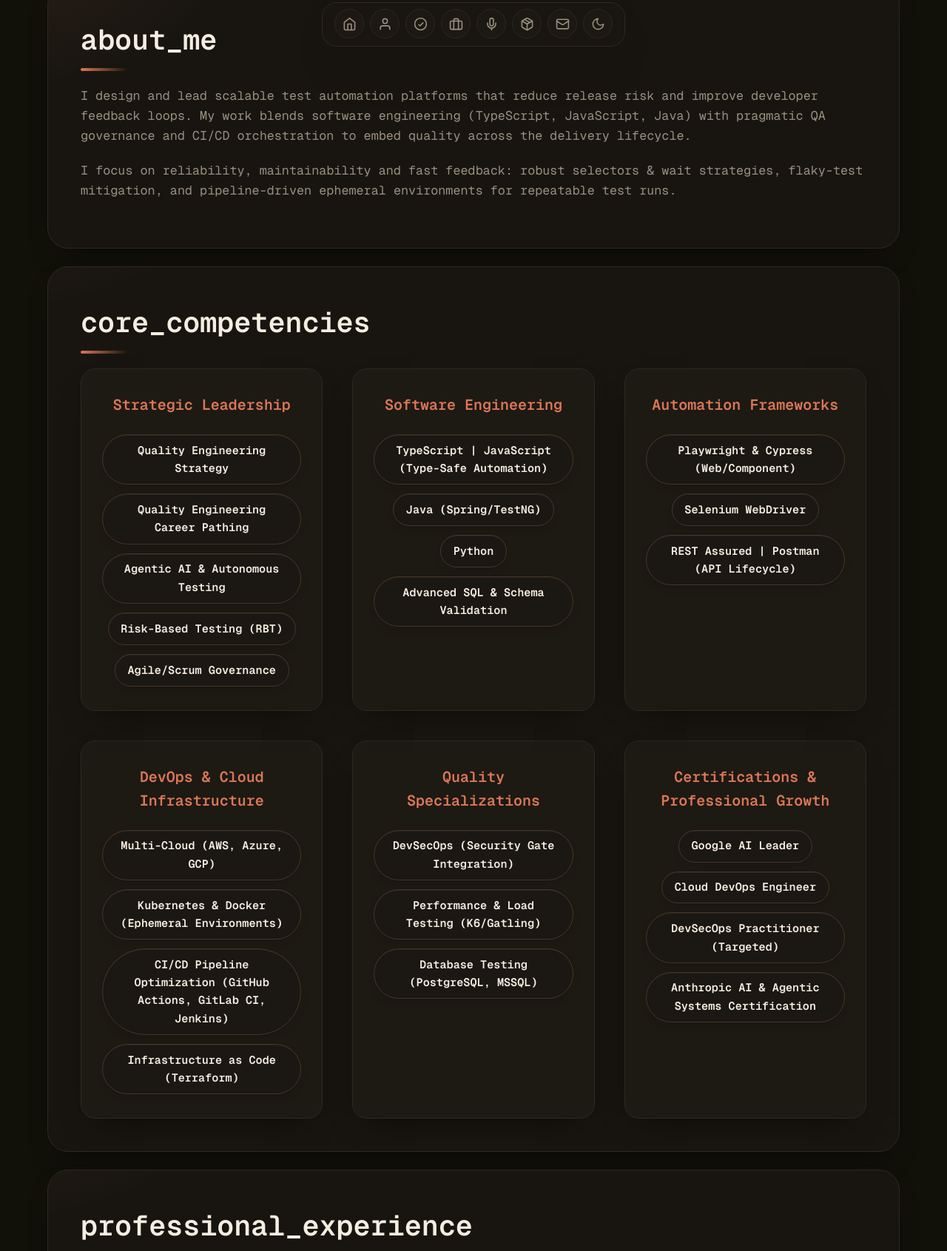
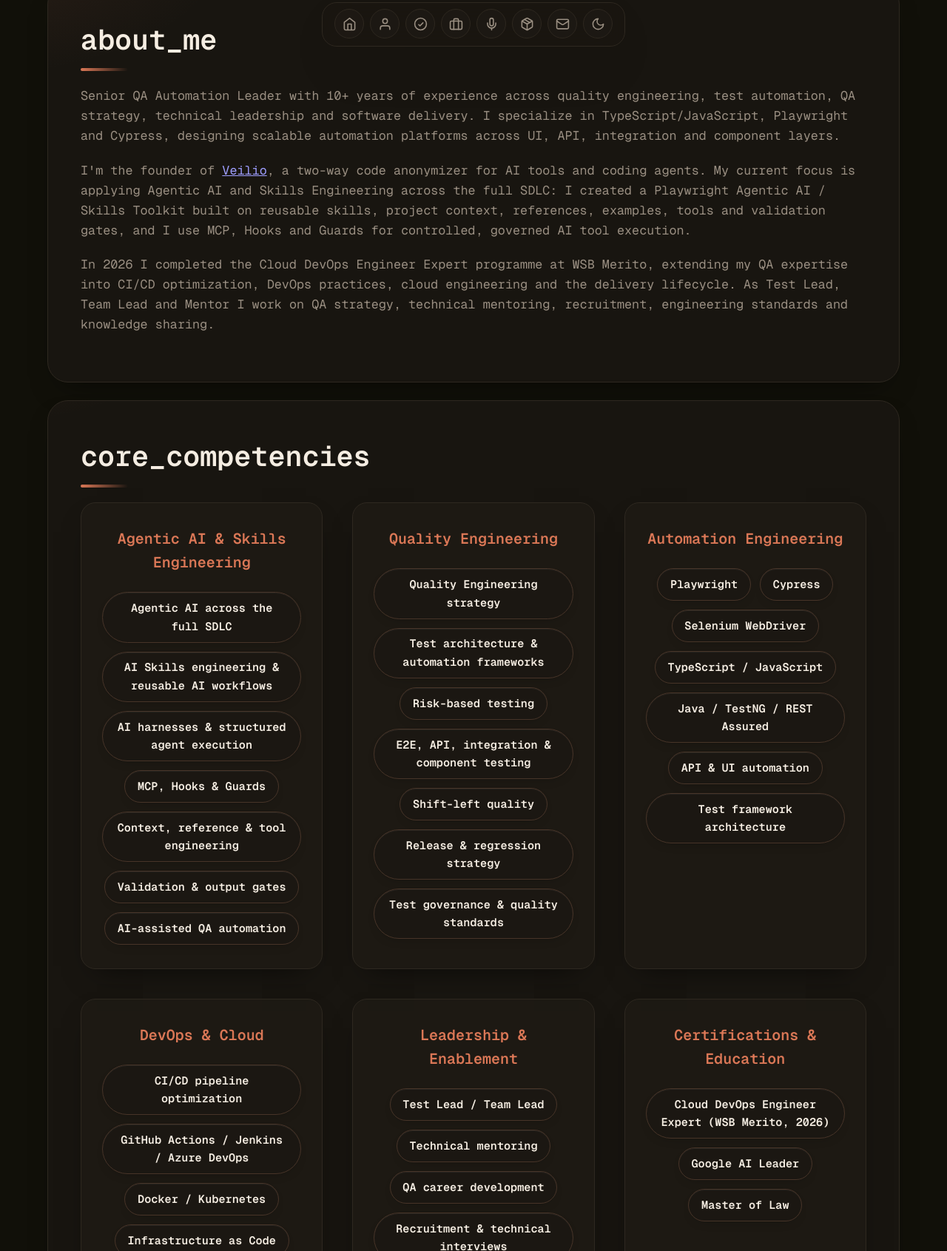
Before and after one commit to DlgSHi/dlgshi.github.io, a plain HTML site: page index.html in a window 1280 px wide. Shown: the part 721-2412 px from the top of the page at 74% size. Drawn offline with nearby package versions, Linux system fonts and the light colour scheme.

Commit message:
feat: Add Veilio founder role and refresh content from 2026 CV
- Header: Founder of Veilio, updated tagline and intro
- About and core competencies rewritten from the 2026 CV
- Xebia experience updated to the CV wording
- Veilio project card in the projects section

Co-Authored-By: Claude Opus 5.5 <noreply@anthropic.com>

```diff
--- a/index.html
+++ b/index.html
@@ -23,14 +23,12 @@
                     <h1>Igor Dlugosh</h1>
                 </div>
                 <div class="hero-text">
-                    <p class="hero-subtitle">Senior Automation QA Leader • Playwright & Cypress Mentor and Expert</p>
-                    <p class="hero-tagline">Google AI Leader • CI/CD Orchestrator • DevSecOps Fundamentals & Cloud Engineering (WSB Merito)</p>
+                    <p class="hero-subtitle">Founder of <a href="https://veilio.dev" target="_blank" rel="noopener">Veilio</a> • Senior Automation QA Leader • Playwright & Cypress Mentor and Expert</p>
+                    <p class="hero-tagline">Agentic AI &amp; Skills Engineering • DevOps &amp; CI/CD • Cloud DevOps Engineer Expert (WSB Merito, 2026) • Google AI Leader</p>
                     <p>
-                        10+ years architecting high-resilience software through scalable automation, type-safe
-                        engineering,
-                        and strategic team leadership. Currently driving the evolution of QA through DevSecOps
-                        integration
-                        and cross-functional engineering excellence.
+                        10+ years across quality engineering, test automation, QA strategy and technical leadership.
+                        Now applying Agentic AI and Skills Engineering across the full SDLC, with MCP, Hooks and Guards
+                        for controlled, governed AI tool execution.
                     </p>
                     <div class="hero-buttons">
                         <a href="#experience" class="btn primary">exec --experience</a>
@@ -46,13 +44,19 @@
             <h2>about_me</h2>
             <div class="about-content">
                 <div class="about-text">
-                    <p>I design and lead scalable test automation platforms that reduce release risk and improve
-                        developer feedback loops. My work blends software engineering (TypeScript, JavaScript, Java)
-                        with
-                        pragmatic QA governance and CI/CD orchestration to embed quality across the delivery lifecycle.
-                    </p>
-                    <p>I focus on reliability, maintainability and fast feedback: robust selectors & wait strategies,
-                        flaky-test mitigation, and pipeline-driven ephemeral environments for repeatable test runs.</p>
+                    <p>Senior QA Automation Leader with 10+ years of experience across quality engineering, test
+                        automation, QA strategy, technical leadership and software delivery. I specialize in
+                        TypeScript/JavaScript, Playwright and Cypress, designing scalable automation platforms across
+                        UI, API, integration and component layers.</p>
+                    <p>I'm the founder of <a href="https://veilio.dev" target="_blank" rel="noopener">Veilio</a>, a
+                        two-way code anonymizer for AI tools and coding agents. My current focus is applying Agentic AI
+                        and Skills Engineering across the full SDLC: I created a Playwright Agentic AI / Skills Toolkit
+                        built on reusable skills, project context, references, examples, tools and validation gates, and
+                        I use MCP, Hooks and Guards for controlled, governed AI tool execution.</p>
+                    <p>In 2026 I completed the Cloud DevOps Engineer Expert programme at WSB Merito, extending my QA
+                        expertise into CI/CD optimization, DevOps practices, cloud engineering and the delivery
+                        lifecycle. As Test Lead, Team Lead and Mentor I work on QA strategy, technical mentoring,
+                        recruitment, engineering standards and knowledge sharing.</p>
                 </div>
             </div>
         </section>
@@ -61,61 +65,76 @@
             <h2>core_competencies</h2>
             <div class="skills-grid">
                 <div class="skill-group">
-                    <h4>Strategic Leadership</h4>
+                    <h4>Agentic AI &amp; Skills Engineering</h4>
                     <div class="skill-tags">
-                        <span>Quality Engineering Strategy</span>
-                        <span>Quality Engineering Career Pathing</span>
-                        <span>Agentic AI & Autonomous Testing</span>
-                        <span>Risk-Based Testing (RBT)</span>
-                        <span>Agile/Scrum Governance</span>
+                        <span>Agentic AI across the full SDLC</span>
+                        <span>AI Skills engineering &amp; reusable AI workflows</span>
+                        <span>AI harnesses &amp; structured agent execution</span>
+                        <span>MCP, Hooks &amp; Guards</span>
+                        <span>Context, reference &amp; tool engineering</span>
+                        <span>Validation &amp; output gates</span>
+                        <span>AI-assisted QA automation</span>
                     </div>
                 </div>
 
                 <div class="skill-group">
-                    <h4>Software Engineering</h4>
+                    <h4>Quality Engineering</h4>
                     <div class="skill-tags">
-                        <span>TypeScript | JavaScript (Type-Safe Automation)</span>
-                        <span>Java (Spring/TestNG)</span>
-                        <span>Python</span>
-                        <span>Advanced SQL & Schema Validation</span>
+                        <span>Quality Engineering strategy</span>
+                        <span>Test architecture &amp; automation frameworks</span>
+                        <span>Risk-based testing</span>
+                        <span>E2E, API, integration &amp; component testing</span>
+                        <span>Shift-left quality</span>
+                        <span>Release &amp; regression strategy</span>
+                        <span>Test governance &amp; quality standards</span>
                     </div>
                 </div>
 
                 <div class="skill-group">
-                    <h4>Automation Frameworks</h4>
+                    <h4>Automation Engineering</h4>
                     <div class="skill-tags">
-                        <span>Playwright & Cypress (Web/Component)</span>
+                        <span>Playwright</span>
+                        <span>Cypress</span>
                         <span>Selenium WebDriver</span>
-                        <span>REST Assured | Postman (API Lifecycle)</span>
+                        <span>TypeScript / JavaScript</span>
+                        <span>Java / TestNG / REST Assured</span>
+                        <span>API &amp; UI automation</span>
+                        <span>Test framework architecture</span>
                     </div>
                 </div>
 
                 <div class="skill-group">
-                    <h4>DevOps & Cloud Infrastructure</h4>
+                    <h4>DevOps &amp; Cloud</h4>
                     <div class="skill-tags">
-                        <span>Multi-Cloud (AWS, Azure, GCP)</span>
-                        <span>Kubernetes & Docker (Ephemeral Environments)</span>
-                        <span>CI/CD Pipeline Optimization (GitHub Actions, GitLab CI, Jenkins)</span>
-                        <span>Infrastructure as Code (Terraform)</span>
+                        <span>CI/CD pipeline optimization</span>
+                        <span>GitHub Actions / Jenkins / Azure DevOps</span>
+                        <span>Docker / Kubernetes</span>
+                        <span>Infrastructure as Code</span>
+                        <span>AWS / Azure / GCP concepts</span>
+                        <span>DevSecOps</span>
+                        <span>Monitoring &amp; delivery feedback loops</span>
                     </div>
                 </div>
 
                 <div class="skill-group">
-                    <h4>Quality Specializations</h4>
+                    <h4>Leadership &amp; Enablement</h4>
                     <div class="skill-tags">
-                        <span>DevSecOps (Security Gate Integration)</span>
-                        <span>Performance & Load Testing (K6/Gatling)</span>
-                        <span>Database Testing (PostgreSQL, MSSQL)</span>
+                        <span>Test Lead / Team Lead</span>
+                        <span>Technical mentoring</span>
+                        <span>QA career development</span>
+                        <span>Recruitment &amp; technical interviews</span>
+                        <span>Communities of Practice</span>
+                        <span>Engineering standards &amp; knowledge sharing</span>
+                        <span>Public speaking</span>
                     </div>
                 </div>
 
                 <div class="skill-group">
-                    <h4>Certifications & Professional Growth</h4>
+                    <h4>Certifications &amp; Education</h4>
                     <div class="skill-tags">
+                        <span>Cloud DevOps Engineer Expert (WSB Merito, 2026)</span>
                         <span>Google AI Leader</span>
-                        <span>Cloud DevOps Engineer</span>
-                        <span>DevSecOps Practitioner (Targeted)</span>
-                        <span>Anthropic AI & Agentic Systems Certification</span>
+                        <span>Master of Law</span>
                     </div>
                 </div>
             </div>
@@ -131,29 +150,19 @@
                 <h4>Senior QA Automation Engineer | Test Lead | Team Lead | Mentor</h4>
                 <div class="exp-responsibilities">
                     <div class="resp-item">
-                        <strong>Strategic QA Governance & Strategy:</strong> Architecting enterprise-level testing
-                        roadmaps and master test plans; driving release excellence through data-driven sprint analytics,
-                        executive-level stakeholder reporting, and cross-functional quality governance.
+                        <strong>Quality Engineering &amp; Strategy:</strong> Design and evolve QA strategies, test approaches and automation architecture across software delivery teams. Establish quality practices spanning requirements, implementation, automated testing, release validation and production feedback. Work across frontend, backend, API, integration and component testing.
                     </div>
                     <div class="resp-item">
-                        <strong>Full-Stack Automation Architecture:</strong> Designing scalable, type-safe E2E (FE, BE,
-                        Integration) and component testing frameworks using TypeScript/JavaScript; orchestrating unified
-                        quality coverage across Front-End and Back-End ecosystems using Playwright and Cypress.
+                        <strong>Automation Engineering:</strong> Design and maintain scalable, type-safe automation frameworks using TypeScript, JavaScript, Playwright and Cypress. Develop E2E, API, integration and component automation. Improve framework maintainability, reliability and feedback cycles. Integrate automated testing into CI/CD pipelines and development workflows.
                     </div>
                     <div class="resp-item">
-                        <strong>DevOps & Continuous Delivery:</strong> Optimizing CI/CD integration via GitHub Actions
-                        and Jenkins to enable seamless automated release gates, reducing deployment lead times and
-                        enhancing pipeline reliability.
+                        <strong>AI-Driven Quality Engineering:</strong> Apply Agentic AI and Skills Engineering to QA and software engineering workflows. Develop reusable AI skills and structured workflows for Playwright-based automation. Explore repository-aware AI engineering using context, references, examples, tools and validation gates. Apply MCP, Hooks and Guards to enable controlled AI-assisted development and tool execution.
                     </div>
                     <div class="resp-item">
-                        <strong>Human Capital & Talent Development:</strong> Spearheading technical recruitment and
-                        Quality Engineering hiring workflows; establishing department-wide upskilling programs and
-                        career-pathing initiatives to build high-performance engineering teams.
+                        <strong>DevOps &amp; Continuous Delivery:</strong> Integrate automated quality checks into CI/CD pipelines. Work with development and DevOps teams to improve feedback loops and delivery quality. Apply DevOps principles to QA processes and the wider software development lifecycle.
                     </div>
                     <div class="resp-item">
-                        <strong>Technical Mentorship & Advocacy:</strong> Cultivating a culture of engineering
-                        excellence by designing Playwright/Cypress certification pathways and leading QA Communities of
-                        Practice to standardize best practices across the organization.
+                        <strong>Leadership &amp; Mentoring:</strong> Lead QA activities and support technical decision-making across development teams. Mentor engineers in JavaScript/TypeScript, Cypress and Playwright. Support technical recruitment and interviews. Develop internal learning and knowledge-sharing initiatives. Promote common automation and Quality Engineering practices across teams.
                     </div>
                 </div>
             </div>
@@ -178,8 +187,21 @@
         </section>
 
         <section id="projects" class="projects bento-card bento-12">
-            <h2>open_source</h2>
+            <h2>projects_&amp;_open_source</h2>
             <div class="projects-grid">
+                <div class="project-card featured">
+                    <div class="oss-badge">Founder</div>
+                    <h3>Veilio</h3>
+                    <p>Two-way code anonymizer for AI tools and coding agents. It swaps real identifiers for
+                        placeholders before code reaches an LLM (<code>UserAuthService.validateSessionToken</code> →
+                        <code>__CLS__1.__FN__2</code>), then restores the real names in the answer, so your names stay
+                        on your machine. Ships as a Claude Code plugin, CLI, MCP server and web app; source-available.</p>
+                    <div class="project-tech">Founder: TypeScript • Claude Code plugin • MCP • React</div>
+                    <div class="project-links">
+                        <a href="https://veilio.dev" target="_blank" rel="noopener">veilio.dev</a>
+                        <a href="https://github.com/veilio-inc/veilio" target="_blank" rel="noopener">Repo</a>
+                    </div>
+                </div>
                 <div class="project-card featured">
                     <div class="oss-badge">Cypress OSS</div>
                     <h3>Cypress Docker Images</h3>
```
